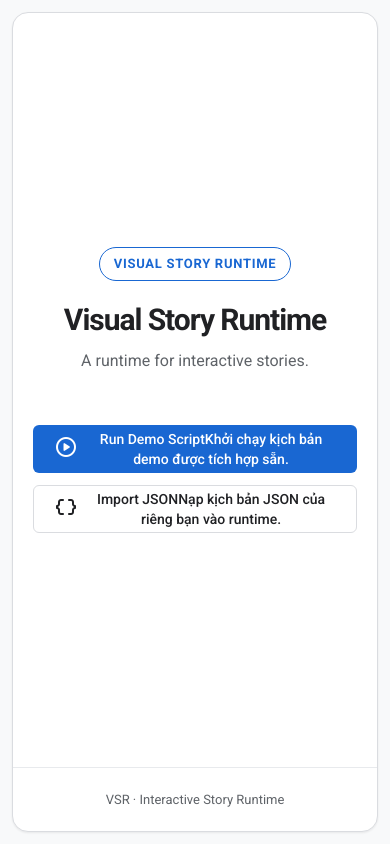
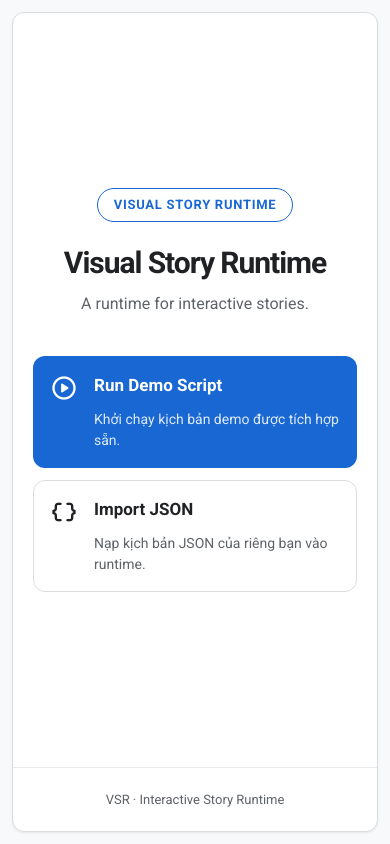
Before and after one commit to ttg1109s/VSR, a React (Vite) app: page / in a window 390 px wide. Built offline with nearby package versions, Linux system fonts and the light colour scheme.

Commit message:
Align homepage with shared VSR design system

```diff
--- a/src/pages/home/HomePage.css
+++ b/src/pages/home/HomePage.css
@@ -3,7 +3,7 @@
   min-height: 100vh;
   min-height: 100dvh;
   place-items: center;
-  padding: 24px;
+  padding: var(--vsr-space-6);
   background: var(--vsr-color-background-subtle);
 }
 
@@ -14,7 +14,7 @@
   min-height: min(760px, calc(100dvh - 48px));
   overflow: hidden;
   border: 1px solid var(--vsr-color-border);
-  border-radius: 20px;
+  border-radius: var(--vsr-radius-xl);
   background: var(--vsr-color-surface);
   box-shadow: var(--vsr-elevation-1);
 }
@@ -26,7 +26,7 @@
   justify-content: center;
   width: min(100%, 620px);
   margin-inline: auto;
-  padding: 72px 32px 64px;
+  padding: var(--vsr-space-12) var(--vsr-space-8);
 }
 
 .home-intro {
@@ -40,7 +40,7 @@
   display: inline-flex;
   align-items: center;
   min-height: 34px;
-  padding: 4px 14px;
+  padding: var(--vsr-space-1) var(--vsr-space-4);
   border: 1px solid var(--vsr-color-primary);
   border-radius: var(--vsr-radius-full);
   color: var(--vsr-color-primary);
@@ -51,7 +51,7 @@
 }
 
 .home-intro h1 {
-  margin: 28px 0 12px;
+  margin: var(--vsr-space-8) 0 var(--vsr-space-3);
   color: var(--vsr-color-text);
   font-size: clamp(30px, 4vw, 42px);
   line-height: 1.16;
@@ -68,15 +68,70 @@
 
 .home-actions {
   display: grid;
-  gap: 16px;
-  margin-top: 72px;
+  gap: var(--vsr-space-4);
+  margin-top: var(--vsr-space-12);
+}
+
+.home-action-card.vsr-button {
+  display: flex;
+  flex-direction: row;
+  align-items: flex-start;
+  justify-content: flex-start;
+  gap: var(--vsr-space-4);
+  width: 100%;
+  min-height: 132px;
+  padding: var(--vsr-space-6);
+  border-radius: var(--vsr-radius-xl);
+  text-align: left;
+  white-space: normal;
+}
+
+.home-action-card.vsr-button > span:first-child {
+  display: inline-flex;
+  flex: 0 0 28px;
+  align-items: center;
+  justify-content: center;
+  margin-top: 1px;
+}
+
+.home-action-card .vsr-icon {
+  font-size: 28px;
+}
+
+.home-action-card__content {
+  display: flex;
+  flex: 1;
+  flex-direction: column;
+  align-items: flex-start;
+  gap: var(--vsr-space-3);
+  min-width: 0;
+}
+
+.home-action-card__title {
+  font-size: 20px;
+  line-height: 28px;
+  font-weight: 600;
+}
+
+.home-action-card__description {
+  font-size: 15px;
+  line-height: 23px;
+  font-weight: 400;
+}
+
+.home-action-card.vsr-button--primary .home-action-card__description {
+  color: rgb(255 255 255 / 86%);
+}
+
+.home-action-card.vsr-button--secondary .home-action-card__description {
+  color: var(--vsr-color-text-secondary);
 }
 
 .home-panel__footer {
   display: grid;
   min-height: 76px;
   place-items: center;
-  padding: 16px 24px;
+  padding: var(--vsr-space-4) var(--vsr-space-6);
   border-top: 1px solid var(--vsr-color-border-subtle);
   color: var(--vsr-color-text-secondary);
   font-size: 14px;
@@ -86,20 +141,20 @@
 
 @media (max-width: 599px) {
   .home-page {
-    padding: 12px;
+    padding: var(--vsr-space-3);
   }
 
   .home-panel {
     min-height: calc(100dvh - 24px);
-    border-radius: 16px;
+    border-radius: var(--vsr-radius-lg);
   }
 
   .home-panel__content {
-    padding: 48px 20px;
+    padding: var(--vsr-space-10) var(--vsr-space-5);
   }
 
   .home-intro h1 {
-    margin-top: 22px;
+    margin-top: var(--vsr-space-6);
     font-size: 30px;
   }
 
@@ -109,8 +164,24 @@
   }
 
   .home-actions {
-    gap: 12px;
-    margin-top: 52px;
+    gap: var(--vsr-space-3);
+    margin-top: var(--vsr-space-10);
+  }
+
+  .home-action-card.vsr-button {
+    min-height: 112px;
+    padding: var(--vsr-space-4);
+    border-radius: var(--vsr-radius-lg);
+  }
+
+  .home-action-card__title {
+    font-size: 17px;
+    line-height: 24px;
+  }
+
+  .home-action-card__description {
+    font-size: 14px;
+    line-height: 21px;
   }
 
   .home-panel__footer {
@@ -125,21 +196,21 @@
   }
 
   .home-panel__content {
-    padding-block: 28px;
+    padding-block: var(--vsr-space-7);
   }
 
   .home-intro h1 {
-    margin-top: 18px;
+    margin-top: var(--vsr-space-5);
     font-size: 34px;
   }
 
   .home-actions {
-    gap: 12px;
-    margin-top: 32px;
+    gap: var(--vsr-space-3);
+    margin-top: var(--vsr-space-8);
   }
 
-  .home-action-card {
+  .home-action-card.vsr-button {
     min-height: 104px;
-    padding-block: 16px;
+    padding-block: var(--vsr-space-4);
   }
 }
```
